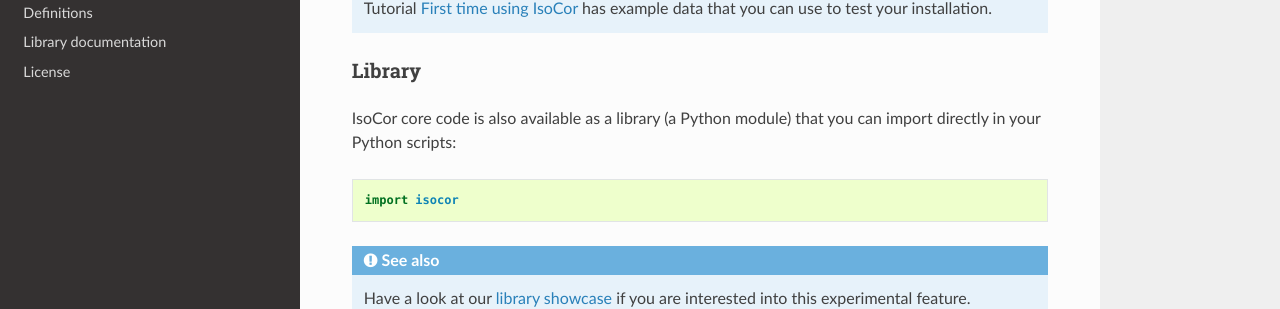
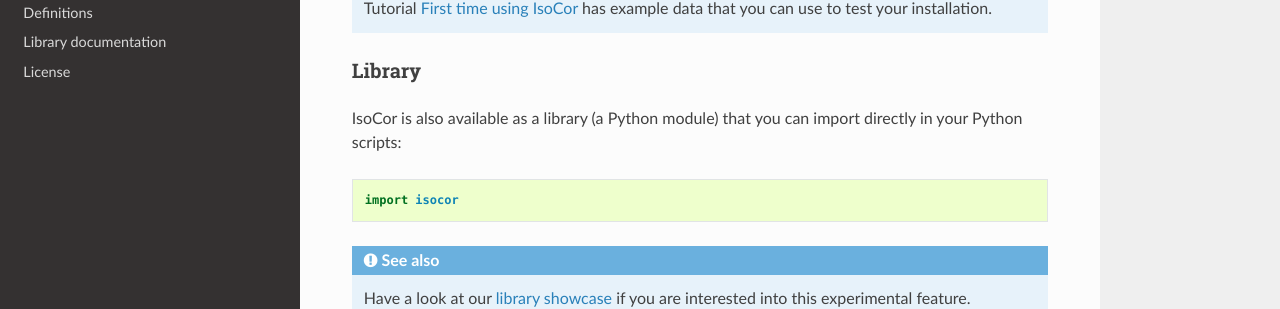
Before and after one commit to MetaSys-LISBP/IsoCor, a Sphinx documentation site: the page built from doc/quickstart.rst, in a window 1280 px wide and 900 px high, scrolled down 2446 px. Shown: the part 388-697 px from the top of the window. Built offline with Sphinx 7.4.7 and the Read the Docs theme 2.0.0, drawn with Linux system fonts in a browser that asks for light colours.

Commit message:
chore: doc typos

```diff
--- a/doc/index.rst
+++ b/doc/index.rst
@@ -21,7 +21,7 @@
 The code is open-source, and available on `GitHub <https://github.com/MetaSys-LISBP/IsoCor/>`_ under a :ref:`GPLv3 license <license>`.
 
 This documentation is available on Read the Docs (`https://isocor.readthedocs.io <https://isocor.readthedocs.io/>`_)
-and can be downloaded as a PDF file.
+and can be downloaded as a `PDF file <https://readthedocs.org/projects/isocor/downloads/pdf/latest/>`_.
 
 
 .. rubric:: Key features
--- a/doc/quickstart.rst
+++ b/doc/quickstart.rst
@@ -87,7 +87,7 @@
 Here after the available options with their full names are enumerated and detailed.
 
 .. argparse::
-   :module: isocor.ui.isoCorCli
+   :module: isocor.ui.isocorcli
    :func: parseArgs
    :prog: isocor
    :nodescription:
@@ -104,7 +104,7 @@
 Library
 ^^^^^^^^^^^^^^^^^^^^^^^^^^^^^^^^^^^^^^^^
 
-IsoCor core code is also available as a library (a Python module) that you can import directly in your Python
+IsoCor is also available as a library (a Python module) that you can import directly in your Python
 scripts:
 
 .. code-block:: python
```
Also changed, not shown: doc/showcase_isocor.ipynb, 4 other files.
